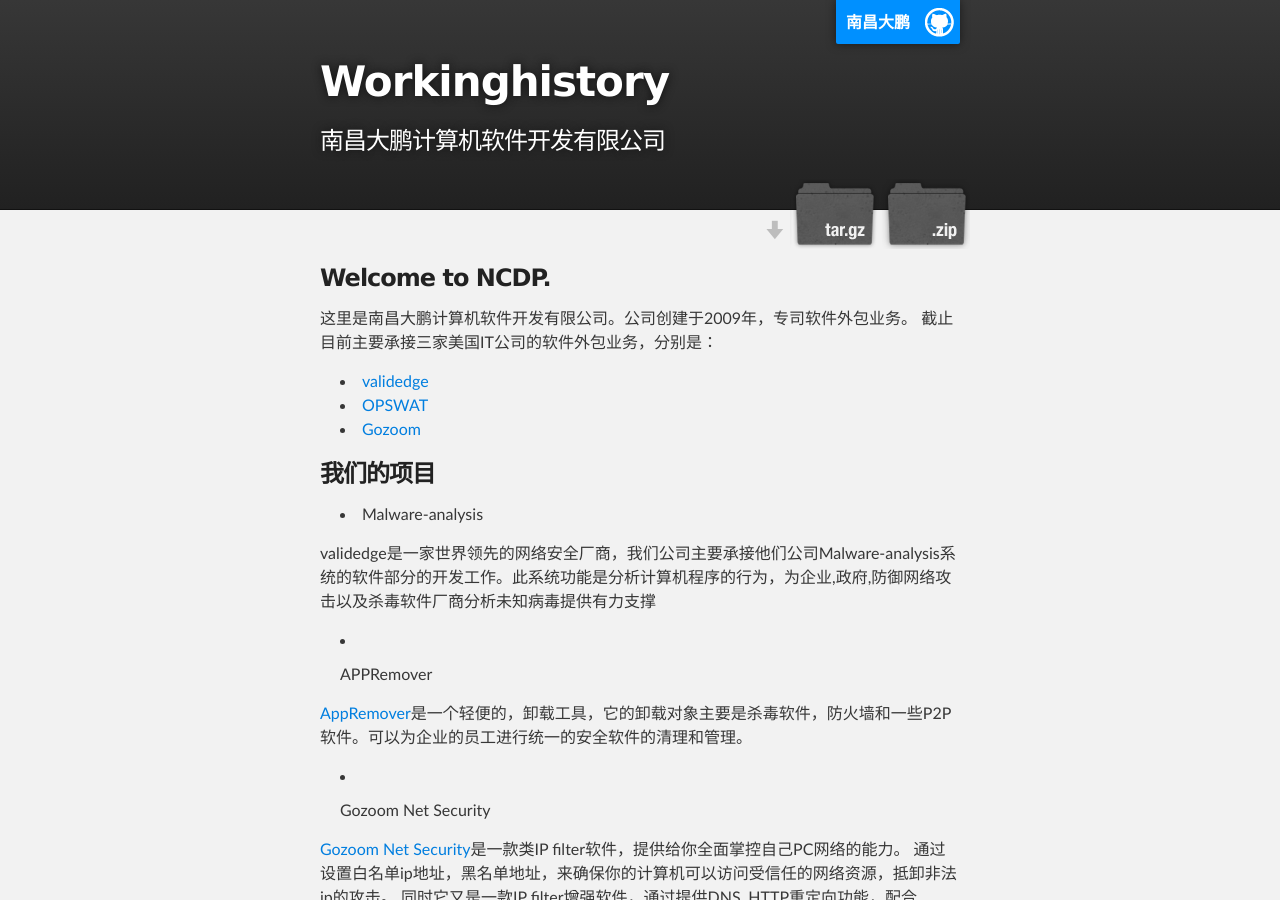
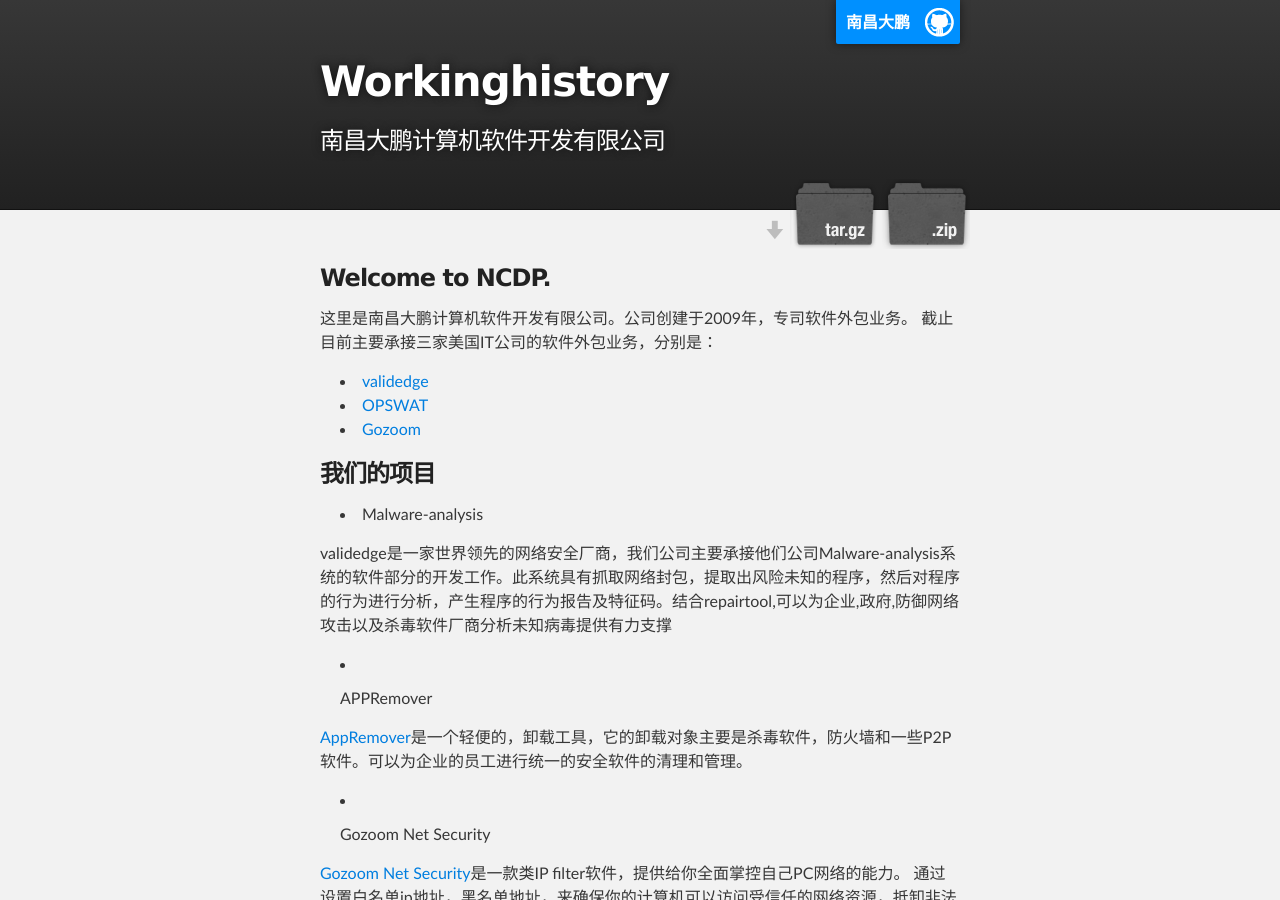
Before and after one commit to Chingliu/WorkingHistory, a Jekyll site: the page index.html, which Jekyll copies as it is, in a window 1280 px wide and 900 px high. Built offline with Jekyll 4.4.1, drawn with Linux system fonts in a browser that asks for light colours.

Commit message:
more detail about validedge

```diff
--- a/index.html
+++ b/index.html
@@ -44,7 +44,7 @@
 
 <ul>
 <li>Malware-analysis</li>
-</ul><p>validedge是一家世界领先的网络安全厂商，我们公司主要承接他们公司Malware-analysis系统的软件部分的开发工作。此系统功能是分析计算机程序的行为，为企业,政府,防御网络攻击以及杀毒软件厂商分析未知病毒提供有力支撑</p>
+</ul><p>validedge是一家世界领先的网络安全厂商，我们公司主要承接他们公司Malware-analysis系统的软件部分的开发工作。此系统具有抓取网络封包，提取出风险未知的程序，然后对程序的行为进行分析，产生程序的行为报告及特征码。结合repairtool,可以为企业,政府,防御网络攻击以及杀毒软件厂商分析未知病毒提供有力支撑</p>
 
 <ul>
 <li><p>APPRemover</p></li>
```
